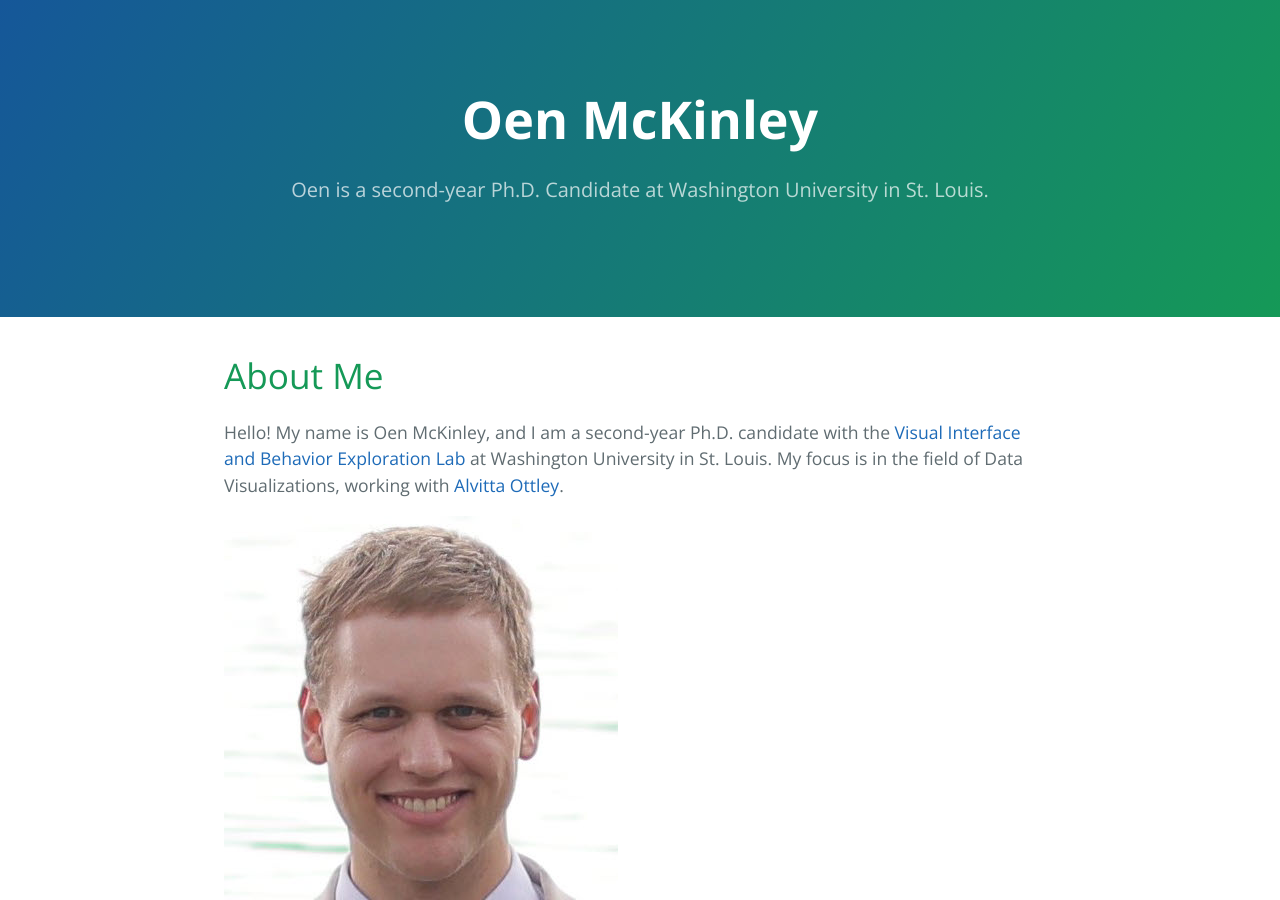
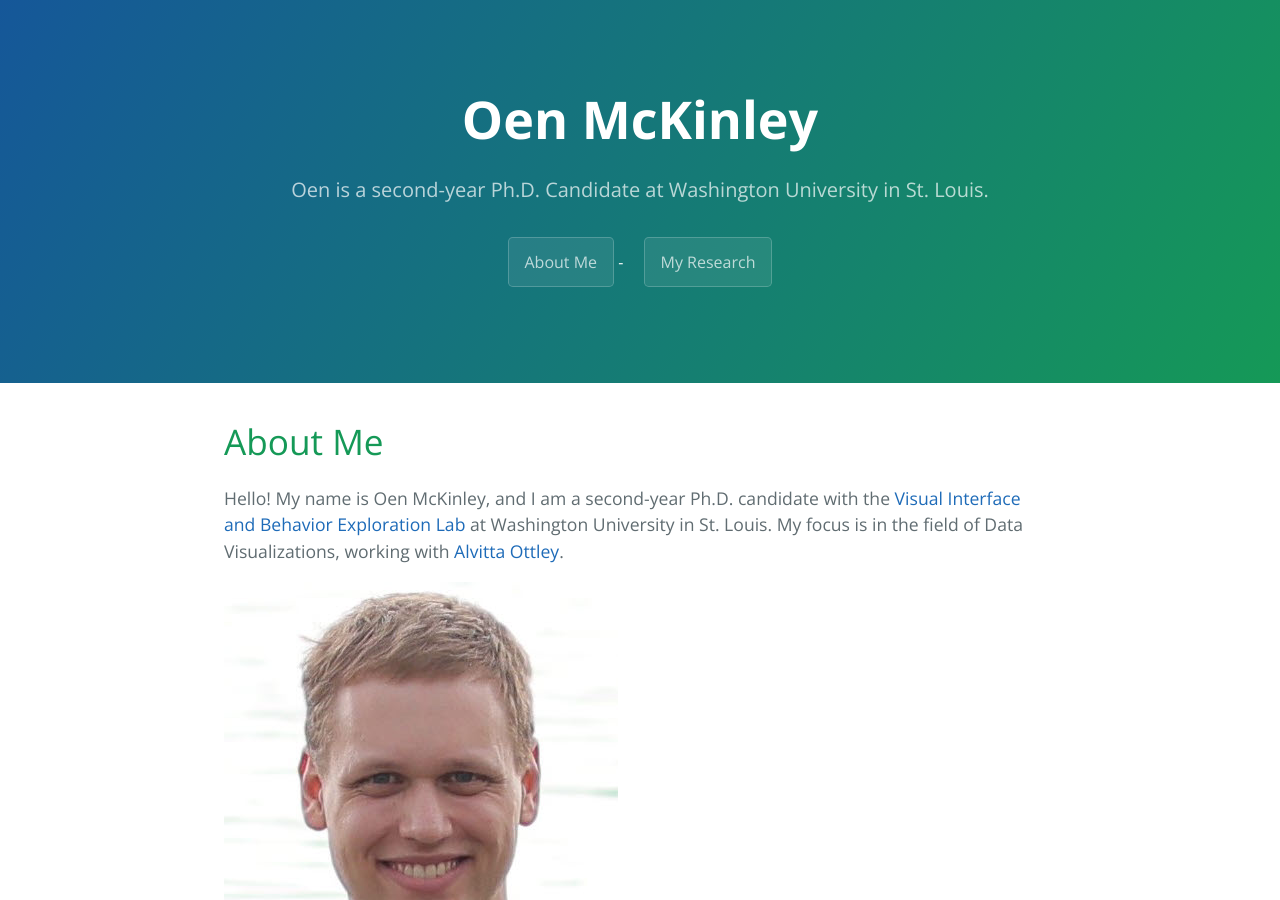
Before and after one commit to oenmckinley/oenmckinley.github.io, a Jekyll site: the page built from index.md, in a window 1280 px wide and 900 px high. Built offline with Jekyll 4.4.1, drawn with Linux system fonts in a browser that asks for light colours; our own code applies the rules of GitHub Pages for plain Markdown files.

Commit message:
add menu

```diff
--- a/_layouts/default.html
+++ b/_layouts/default.html
@@ -15,6 +15,7 @@
     <header class="page-header" role="banner">
       <h1 class="project-name">Oen McKinley</h1>
       <h2 class="project-tagline">Oen is a second-year Ph.D. Candidate at Washington University in St. Louis.</h2>
+      <span><a href="" class="btn">About Me</a> - <a href="" class="btn">My Research</a></span>
     </header>
 
     <main id="content" class="main-content" role="main">
```
